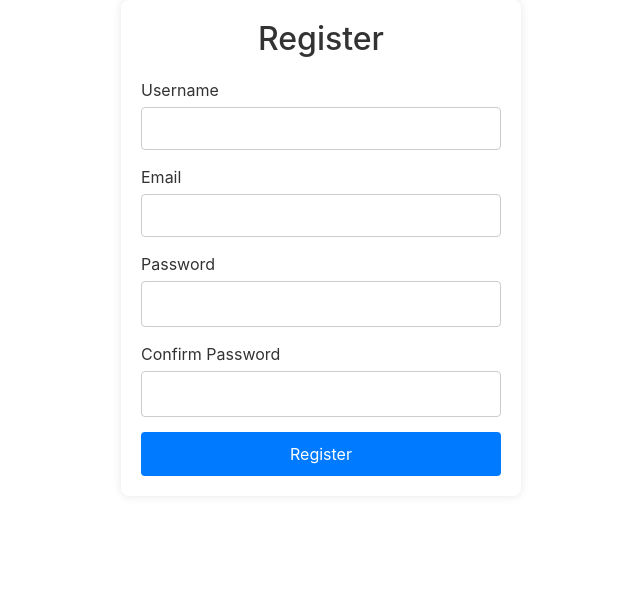
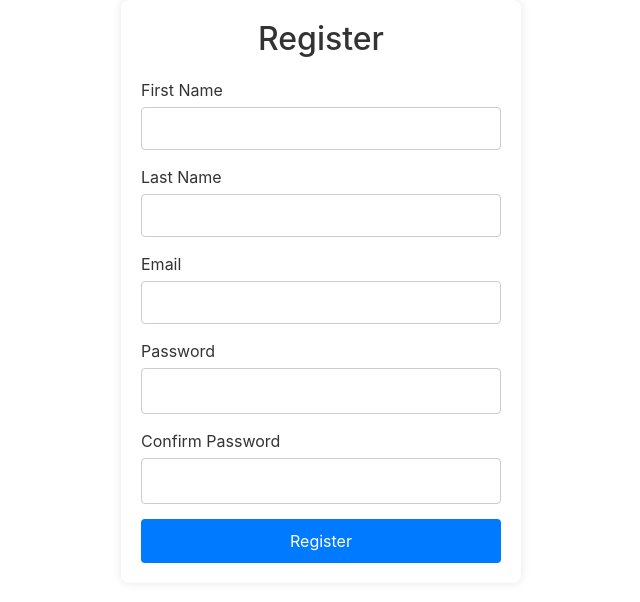
Before and after one commit to haru-1chi/basic-nodejs-react, a React (Create React App) app in the folder client/: page /register in a window 1280 px wide. Shown: the top 602 px of the page, without its empty margins (319-959 px from the left). Built offline with nearby package versions, Linux system fonts and the light colour scheme.

Commit message:
complete basic register

```diff
--- a/client/src/components/Register.js
+++ b/client/src/components/Register.js
@@ -4,13 +4,15 @@ import './Register.css';
 
 const Register = () => {
     const [formData, setFormData] = useState({
-        username: '',
+        first_name: '',
+        last_name: '',
         email: '',
         password: '',
         confirmPassword: '' // Add confirmPassword field
     });
 
     const [errors, setErrors] = useState({});
+    const [successMessage, setSuccessMessage] = useState(''); // Add state for success message
 
     const handleChange = (e) => {
         setFormData({
@@ -26,27 +28,43 @@ const Register = () => {
             return;
         }
         try {
-            const res = await axios.post('/api/register', formData);
+            const {...submitData } = formData; // Remove confirmPassword before sending
+            console.log('Submitting data:', submitData); // Debugging statement
+            const res = await axios.post('http://localhost:8080/auth/register', submitData);
             console.log('Registration successful', res.data);
+            setSuccessMessage('Registration successful'); // Set success message
+            setErrors({}); // Clear any previous errors
         } catch (err) {
-            console.error('Error during registration', err.response.data);
-            setErrors(err.response.data.errors || {});
+            console.error('Error during registration', err.response?.data || err.message);
+            setErrors(err.response?.data.errors || {});
+            setSuccessMessage(''); // Clear success message if there's an error
         }
     };
 
     return (
         <div className="register-container">
             <h2>Register</h2>
+            {successMessage && <p className="success-text">{successMessage}</p>} {/* Display success message */}
             <form onSubmit={handleSubmit}>
                 <div className="form-group">
-                    <label>Username</label>
+                    <label>First Name</label>
                     <input
                         type="text"
-                        name="username"
-                        value={formData.username}
+                        name="first_name"
+                        value={formData.first_name}
                         onChange={handleChange}
                     />
-                    {errors.username && <p className="error-text">{errors.username}</p>}
+                    {errors.first_name && <p className="error-text">{errors.first_name}</p>}
+                </div>
+                <div className="form-group">
+                    <label>Last Name</label>
+                    <input
+                        type="text"
+                        name="last_name"
+                        value={formData.last_name}
+                        onChange={handleChange}
+                    />
+                    {errors.last_name && <p className="error-text">{errors.last_name}</p>}
                 </div>
                 <div className="form-group">
                     <label>Email</label>
```
Also changed, not shown: 1 other file (tests, documents, lock files or other folders).
